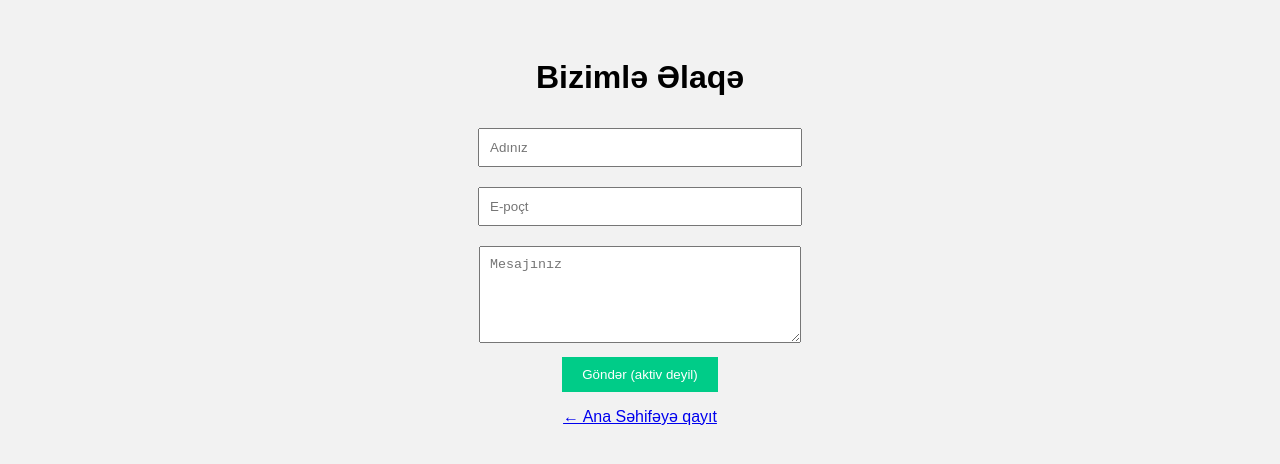
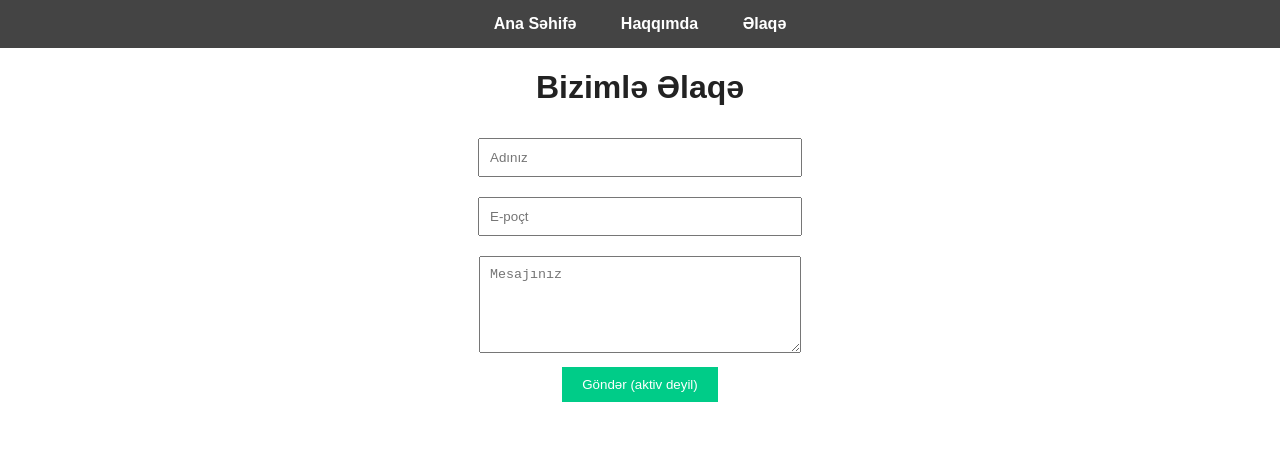
Before and after one commit to HakaliyevBaba/baba, a plain HTML site: page iletisim.html in a window 1280 px wide. Drawn offline with Linux system fonts and the light colour scheme.

Commit message:
Update iletisim.html
menyu əlavə edildi

```diff
--- a/iletisim.html
+++ b/iletisim.html
@@ -5,10 +5,26 @@
   <title>Əlaqə</title>
   <style>
     body {
+      margin: 0;
       font-family: Arial;
-      background-color: #f2f2f2;
-      padding: 30px;
+      background-color: #fff;
+      color: #222;
       text-align: center;
+    }
+    .menu {
+      background-color: #444;
+      padding: 15px 0;
+      position: sticky;
+      top: 0;
+    }
+    .menu a {
+      color: white;
+      text-decoration: none;
+      margin: 0 20px;
+      font-weight: bold;
+    }
+    .menu a:hover {
+      color: #00aa88;
     }
     input, textarea {
       width: 300px;
@@ -20,14 +36,17 @@
       background-color: #00cc88;
       color: white;
       border: none;
-      cursor: pointer;
-    }
-    button:hover {
-      background-color: #009966;
+      cursor: not-allowed;
     }
   </style>
 </head>
 <body>
+  <div class="menu">
+    <a href="index.html">Ana Səhifə</a>
+    <a href="hakkimda.html">Haqqımda</a>
+    <a href="iletisim.html">Əlaqə</a>
+  </div>
+
   <h1>Bizimlə Əlaqə</h1>
   <form>
     <input type="text" placeholder="Adınız"><br>
@@ -35,6 +54,5 @@
     <textarea rows="5" placeholder="Mesajınız"></textarea><br>
     <button type="submit" disabled>Göndər (aktiv deyil)</button>
   </form>
-  <p><a href="index.html">← Ana Səhifəyə qayıt</a></p>
 </body>
 </html>
```
